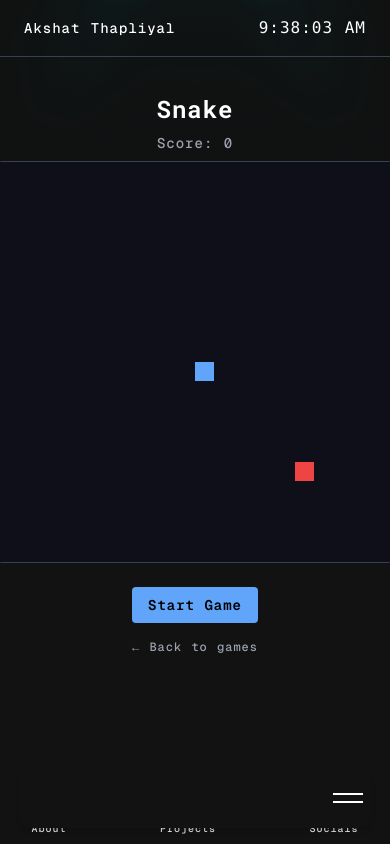
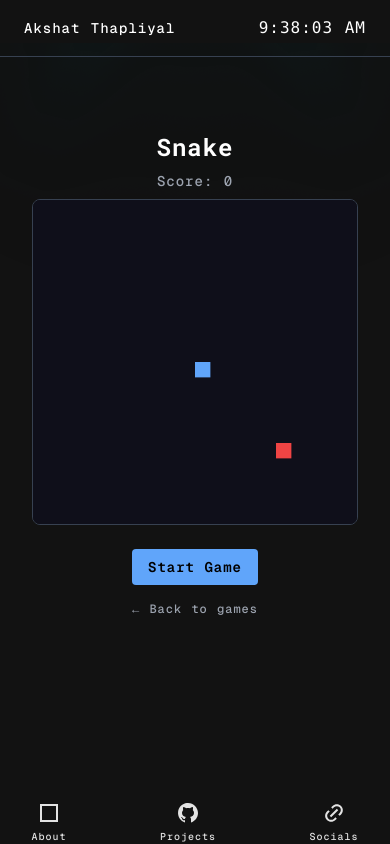
Before and after one commit to akiyl/portfolio-2025, a Next.js app: page /game/snake in a window 390 px wide. Built offline with nearby package versions, Linux system fonts and the light colour scheme.

Commit message:
nav bar fixed

```diff
--- a/app/game/page.tsx
+++ b/app/game/page.tsx
@@ -58,9 +58,9 @@ export default function GameHub() {
             >
               <Link
                 href={game.href}
-                className="flex flex-col items-center justify-center gap-2 p-6 rounded-xl border border-gray-700 bg-[#1a1a2e] hover:bg-[#252545] hover:border-[#60A5FA] transition-all duration-300 text-center"
+                className="flex flex-col items-center justify-center gap-2 p-4 md:p-6 rounded-xl border border-gray-700 bg-[#1a1a2e] hover:bg-[#252545] hover:border-[#60A5FA] transition-all duration-300 text-center"
               >
-                <span className="text-3xl">{game.icon}</span>
+                <span className="text-2xl md:text-3xl">{game.icon}</span>
                 <span className="text-white font-semibold text-sm md:text-base">
                   {game.name}
                 </span>
--- a/app/game/snake/page.tsx
+++ b/app/game/snake/page.tsx
@@ -130,12 +130,15 @@ export default function Snake() {
       <h1 className="text-2xl font-bold text-white mb-2">Snake</h1>
       <div className="text-sm text-gray-400 mb-2">Score: {score}</div>
       {gameOver && <div className="text-red-400 font-semibold mb-2">Game Over</div>}
-      <canvas
-        ref={canvasRef}
-        width={SIZE * TILE}
-        height={SIZE * TILE}
-        className="rounded-lg border border-gray-700"
-      />
+      <div className="w-full max-w-[400px]">
+        <canvas
+          ref={canvasRef}
+          width={SIZE * TILE}
+          height={SIZE * TILE}
+          className="rounded-lg border border-gray-700 w-full h-auto max-w-[400px]"
+          style={{ aspectRatio: "1/1" }}
+        />
+      </div>
       {!playing ? (
         <button
           onClick={start}
--- a/app/game/tic-tac-toe/page.tsx
+++ b/app/game/tic-tac-toe/page.tsx
@@ -147,12 +147,12 @@ export default function TicTacToe() {
         </button>
       </div>
       <div className="text-sm mb-4 text-gray-300">{status}</div>
-      <div className="grid grid-cols-3 gap-2 w-64 h-64">
+      <div className="grid grid-cols-3 gap-2 w-full max-w-xs aspect-square">
         {board.map((cell, i) => (
           <button
             key={i}
             onClick={() => handleClick(i)}
-            className="text-3xl font-bold text-white bg-[#1a1a2e] border border-gray-700 rounded hover:bg-[#252545] transition-colors"
+            className="text-3xl font-bold text-white bg-[#1a1a2e] border border-gray-700 rounded hover:bg-[#252545] transition-colors aspect-square"
           >
             {cell}
           </button>
--- a/components/nav.tsx
+++ b/components/nav.tsx
@@ -1,65 +1,15 @@
 "use client";
 import Link from "next/link";
-import CardNav from "./CardNav";
 
 import { useState } from "react";
 const Navigation = () => {
   const [activeIndex, setActiveIndex] = useState<number | null>(0);
 
-  const items = [
-    {
-      label: "About",
-      bgColor: "#0D0716",
-      textColor: "#fff",
-      links: [
-        {
-          label: "Careers",
-          href: "/about",
-          ariaLabel: "About Careers",
-        },
-      ],
-    },
-    {
-      label: "Projects",
-      bgColor: "#170D27",
-      textColor: "#fff",
-      links: [
-        {
-          label: "Featured",
-          href: "https://github.com/akiyl",
-          ariaLabel: "Featured Projects",
-        },
-      ],
-    },
-    {
-      label: "Contact",
-      bgColor: "#271E37",
-      textColor: "#fff",
-      links: [
-        {
-          label: "Email",
-          href: "Akshatthapliyal2004@gmail.com",
-          ariaLabel: "Email us",
-        },
-        {
-          label: "Twitter",
-          href: "https://twitter.com/yourhandle",
-          ariaLabel: "Twitter",
-        },
-        {
-          label: "LinkedIn",
-          href: "https://www.linkedin.com/in/akshat-thapliyal-29162b276/",
-          ariaLabel: "LinkedIn",
-        },
-      ],
-    },
-  ];
-
   return (
     <>
-      <div className="fixed bottom-0 left-0 right-0 z-50 w-full md:hidden">
-        <div className="w-full flex items-center justify-center mb-2">
-          <div className="w-[90%] max-w-[800px] flex items-center justify-between bg-transparent px-3">
+      <div className="fixed bottom-0 left-0 right-0 z-50 w-full md:hidden bg-[#121212]">
+        <div className="w-full flex items-center justify-center">
+          <div className="w-[90%] max-w-[800px] flex items-center justify-between px-3">
             <a
               href="/"
               aria-label="About"
@@ -111,15 +61,6 @@ const Navigation = () => {
             </a>
           </div>
         </div>
-
-        <CardNav
-          items={items}
-          baseColor="#fff"
-          menuColor="#000"
-          buttonBgColor="#111"
-          buttonTextColor="#fff"
-          ease="power3.out"
-        />
       </div>
 
       <div className="hidden md:block fixed bottom-0 left-0 right-0 z-50">
```
